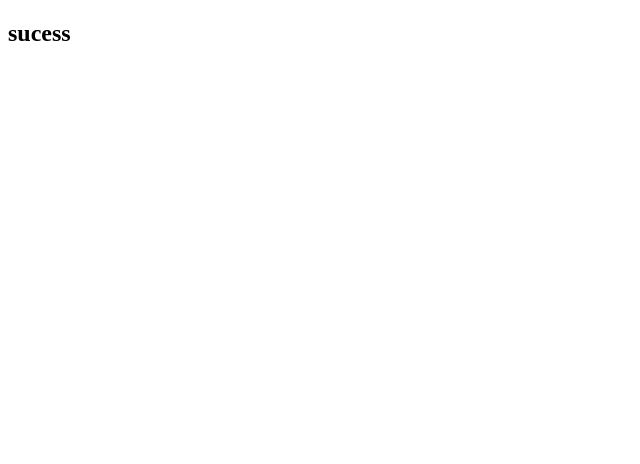
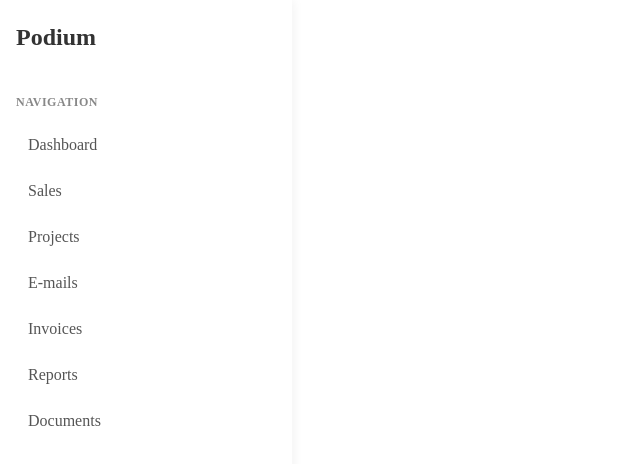
Before and after one commit to abhijeett55/posify-podium, an Angular app: page /dashboard in a window 1280 px wide. Shown: the top 464 px of the page, without its empty margins (0-640 px from the left). Built offline with nearby package versions, Linux system fonts and the light colour scheme.

Commit message:
added navbar fixesss bugs

```diff
--- a/src/app/_components/dashboard/dashboard.html
+++ b/src/app/_components/dashboard/dashboard.html
@@ -1,2 +1 @@
-
-<h2>sucess</h2>
+<app-sidebar></app-sidebar>
--- a/src/app/_components/dashboard/dashboard.ts
+++ b/src/app/_components/dashboard/dashboard.ts
@@ -1,11 +1,12 @@
 import { Component } from '@angular/core';
 import { CommonModule} from '@angular/common';
-import { RouterModule } from '@angular/router'
+import { RouterModule } from '@angular/router';
+import { Sidebar } from '../sidebar/sidebar';
 
 @Component({
   selector: 'app-dashboard',
   standalone: true,
-  imports: [RouterModule, CommonModule],
+  imports: [RouterModule, CommonModule, Sidebar ],
   templateUrl: './dashboard.html',
   styleUrl: './dashboard.css',
 })
--- /dev/null
+++ b/src/app/_components/header/header.html
@@ -0,0 +1 @@
+<p>header works!</p>
--- a/src/app/app.routes.ts
+++ b/src/app/app.routes.ts
@@ -6,9 +6,10 @@ import { Register } from './_components/register/register';
 import { Dashboard } from './_components/dashboard/dashboard';
 
 export const routes: Routes = [
+
     { path: 'login', component:Login},
     { path: 'register', component:Register},
     { path: 'dashboard', component:Dashboard},
-    { path: '', redirectTo: '/login', pathMatch: 'full' }
+    { path: '', redirectTo: '/dashboard', pathMatch: 'full' }
 
 ];
--- a/src/app/app.ts
+++ b/src/app/app.ts
@@ -1,7 +1,5 @@
 import { Component, signal } from '@angular/core';
 import { RouterModule } from '@angular/router';
-// import { Login } from './_components/login/login';
-// import { Register } from './_components/register/register';
 
 @Component({
   selector: 'app-root',
```
Also changed, not shown: src/app/_components/header/header.ts (added, +11 -0 lines), src/app/_components/sidebar/sidebar.html (+0 -7 lines), src/app/_components/header/header.css (added), 1 other file (tests, documents, lock files or other folders).
